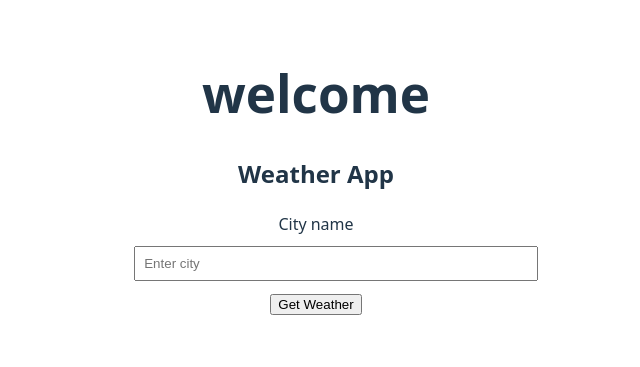
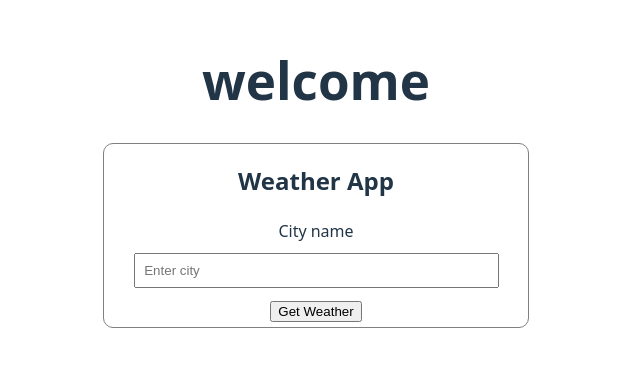
Before and after one commit to Emekeeze/Weatherapp, a React (Vite) app in the folder weatherapp/: page / in a window 1280 px wide. Shown: the part 227-594 px from the top of the page, without its empty margins (324-964 px from the left). Built offline with nearby package versions, Linux system fonts and the light colour scheme.

Commit message:
added padding

```diff
--- a/weatherapp/src/component/Weather.jsx
+++ b/weatherapp/src/component/Weather.jsx
@@ -1,26 +1,26 @@
-import React, { useReducer } from 'react';
-import axios from 'axios';
+import React, { useReducer } from "react";
+import axios from "axios";
 import "../App.css";
 
 const initialState = {
-  city: '',
+  city: "",
   weather: null,
-  error: '',
-  loading: false
+  error: "",
+  loading: false,
 };
 
 function reducer(state, action) {
   switch (action.type) {
-    case 'SET_CITY':
+    case "SET_CITY":
       return { ...state, city: action.payload };
-    case 'SET_LOADING':
+    case "SET_LOADING":
       return { ...state, loading: action.payload };
-    case 'SET_WEATHER':
-      return { ...state, weather: action.payload, error: '', loading: false };
-    case 'SET_ERROR':
+    case "SET_WEATHER":
+      return { ...state, weather: action.payload, error: "", loading: false };
+    case "SET_ERROR":
       return { ...state, error: action.payload, weather: null, loading: false };
-    case 'RESET_CITY':
-      return { ...state, city: '' };
+    case "RESET_CITY":
+      return { ...state, city: "" };
     default:
       return state;
   }
@@ -32,30 +32,44 @@ export default function Weather() {
   const handleSubmit = async (e) => {
     e.preventDefault();
 
-    if (state.city.trim() === '') {
-      alert('Please enter a city name');
+    if (state.city.trim() === "") {
+      alert("Please enter a city name");
       return;
     }
 
-    dispatch({ type: 'SET_LOADING', payload: true });
-
+    dispatch({ type: "SET_LOADING", payload: true });
 
     try {
-      const response = await axios.post("https://weatherapp-4-6ft3.onrender.com/weather", {
-        city: state.city
-      });
+      const response = await axios.post(
+        "https://weatherapp-4-6ft3.onrender.com/weather",
+        {
+          city: state.city,
+        }
+      );
 
-      dispatch({ type: 'SET_WEATHER', payload: response.data });
+      dispatch({ type: "SET_WEATHER", payload: response.data });
     } catch (err) {
       console.error(err);
-      dispatch({ type: 'SET_ERROR', payload: 'Could not fetch weather data' });
+      dispatch({ type: "SET_ERROR", payload: "Could not fetch weather data" });
     } finally {
-      dispatch({ type: 'RESET_CITY' });
+      dispatch({ type: "RESET_CITY" });
     }
   };
 
   return (
-    <div style={{ maxWidth: '400px', margin: 'auto', textAlign: 'center' }}>
+    <div
+      style={{
+        maxWidth: "400px",
+        margin: "auto",
+        textAlign: "center",
+        alignItems: "center",
+        display: "flex",
+        flexDirection: "column",
+        border: "1px solid grey",
+        borderRadius: "10px",
+        padding: "0px 20px ",
+      }}
+    >
       <h2>Weather App</h2>
       <form onSubmit={handleSubmit}>
         <label htmlFor="city">City name</label>
@@ -64,25 +78,23 @@ export default function Weather() {
           placeholder="Enter city"
           required
           value={state.city}
-          onChange={(e) => dispatch({ type: 'SET_CITY', payload: e.target.value })}
-          style={{ padding: '8px', margin: '10px', width: '100%' }}
+          onChange={(e) =>
+            dispatch({ type: "SET_CITY", payload: e.target.value })
+          }
+          style={{ padding: "8px", margin: "10px", width: "90%" }}
         />
-        <input type="submit" value="Get Weather" />
+        <input type="submit" value="Get Weather" style={{ marginBottom: "5px" }} />
       </form>
 
       {/* Loading spinner */}
-      {state.loading && (
-        <div className='loading-spinner' style={{  }}>
-
-        </div>
-      )}
+      {state.loading && <div className="loading-spinner"></div>}
 
       {/* Error message */}
-      {state.error && <p style={{ color: 'red' }}>{state.error}</p>}
+      {state.error && <p style={{ color: "red" }}>{state.error}</p>}
 
       {/* Weather data */}
       {state.weather && !state.loading && (
-        <div style={{ marginTop: '20px', }}>
+        <div style={{ marginTop: "20px" }}>
           <h3>{state.weather.city}</h3>
           <p>{state.weather.temperature}°C</p>
           <p>{state.weather.description}</p>
--- a/weatherapp/src/index.css
+++ b/weatherapp/src/index.css
@@ -33,6 +33,9 @@ a:hover {
   -webkit-animation: spin 2s linear infinite;
   animation: spin 2s linear infinite;
   margin-top: 20px;
+  display: flex;
+  justify-content: center;
+  align-items: center;
 
 }
 
```
